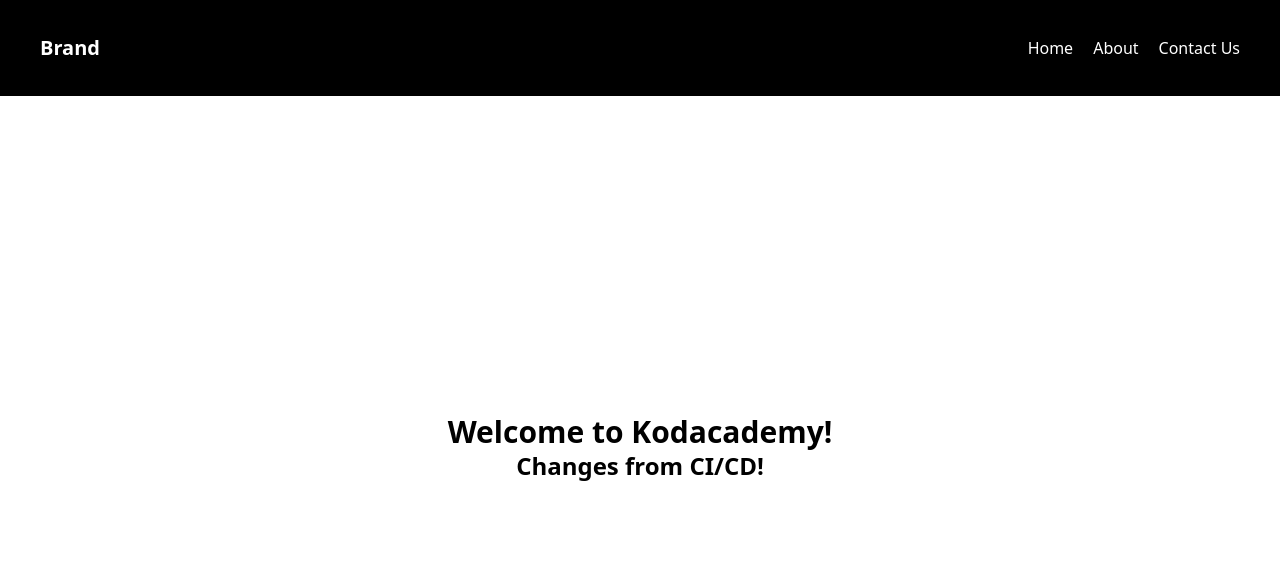
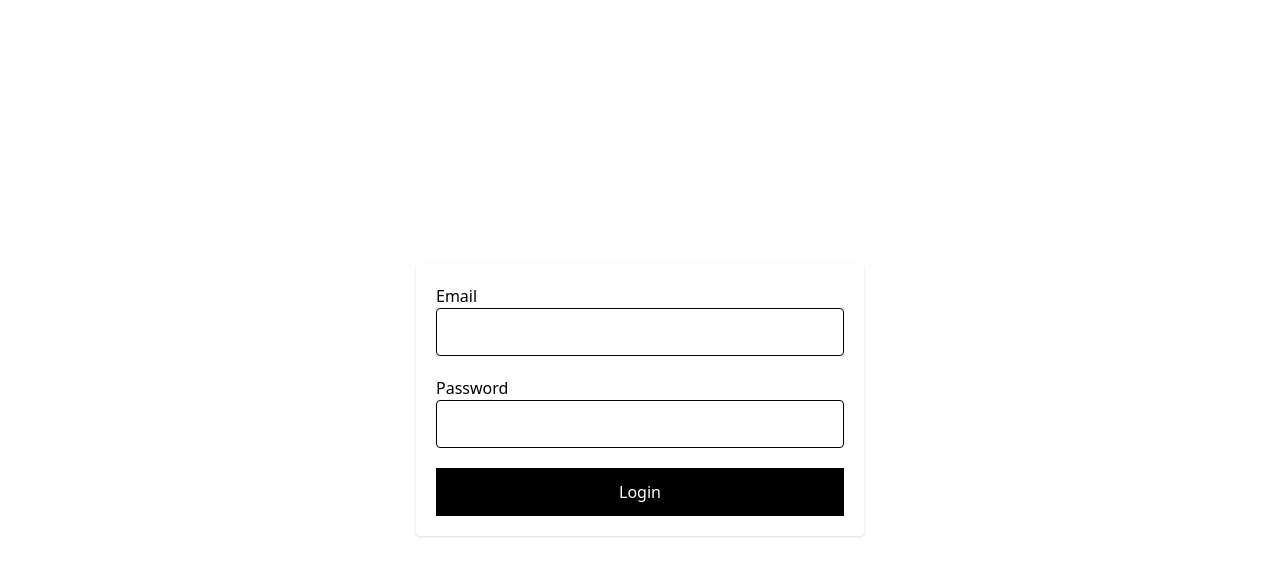
Before and after one commit to fulsep/koda-b6-cicd-frontend, a React (Vite) app: page /login in a window 1280 px wide. Shown: the top 576 px of the page. Built offline with nearby package versions, Linux system fonts and the light colour scheme.

Commit message:
feat: setup router and login page

```diff
--- a/package.json
+++ b/package.json
@@ -13,6 +13,7 @@
     "@tailwindcss/vite": "^4.1.18",
     "react": "^19.2.0",
     "react-dom": "^19.2.0",
+    "react-router-dom": "^7.13.1",
     "tailwindcss": "^4.1.18"
   },
   "devDependencies": {
--- a/src/App.jsx
+++ b/src/App.jsx
@@ -1,27 +1,24 @@
 import React from 'react'
+import { createBrowserRouter, RouterProvider } from 'react-router-dom'
+import Home from './pages/Home'
+import Login from './pages/Login'
+
+const router = createBrowserRouter([
+  {
+    path: "/",
+    element: <Home />,
+  },
+  {
+    path: "/login",
+    element: <Login />
+  }
+])
 
 function App() {
   return (
-    <div className='flex flex-col min-h-screen h-full'>
-      <div className='h-24 bg-black text-white flex justify-between items-center px-10'>
-        <div className='text-xl font-bold'>Brand</div>
-        <ul className='flex gap-5'>
-          <li>
-            <a href="#">Home</a>
-          </li>
-          <li>
-            <a href="#">About</a>
-          </li>
-          <li>
-            <a href="#">Contact Us</a>
-          </li>
-        </ul>
-      </div>
-      <div className='flex-1 flex flex-col justify-center items-center'>
-        <h1 className='font-bold text-3xl'>Welcome to Kodacademy!</h1>
-        <h1 className='font-bold text-2xl'>Changes from CI/CD!</h1>
-      </div>
-    </div>
+    <>
+      <RouterProvider router={router} />
+    </>
   )
 }
 
--- /dev/null
+++ b/src/pages/Home.jsx
@@ -0,0 +1,28 @@
+import React from 'react'
+
+function Home() {
+  return (
+    <div className='flex flex-col min-h-screen h-full'>
+      <div className='h-24 bg-black text-white flex justify-between items-center px-10'>
+        <div className='text-xl font-bold'>Brand</div>
+        <ul className='flex gap-5'>
+          <li>
+            <a href="#">Home</a>
+          </li>
+          <li>
+            <a href="#">About</a>
+          </li>
+          <li>
+            <a href="#">Contact Us</a>
+          </li>
+        </ul>
+      </div>
+      <div className='flex-1 flex flex-col justify-center items-center'>
+        <h1 className='font-bold text-3xl'>Welcome to Kodacademy!</h1>
+        <h1 className='font-bold text-2xl'>Changes from CI/CD!</h1>
+      </div>
+    </div>
+  )
+}
+
+export default Home
--- /dev/null
+++ b/src/pages/Login.jsx
@@ -0,0 +1,23 @@
+import React from 'react'
+
+function Login() {
+  return (
+    <div className='flex justify-center items-center min-h-screen'>
+        <form className='flex flex-col gap-5 max-w-md w-full p-5 rounded bg-white shadow'>
+            <label className='flex flex-col'>
+                <span>Email</span>
+                <input className='h-12 rounded border outline-none' type="email" name='email' />
+            </label>
+            <label className='flex flex-col'>
+                <span>Password</span>
+                <input className='h-12 rounded border outline-none' type="password" name='password' />
+            </label>
+            <button className='h-12 bg-black text-white flex justify-center items-center'>
+                Login
+            </button>
+        </form>
+    </div>
+  )
+}
+
+export default Login
```
Also changed, not shown: 1 other file (tests, documents, lock files or other folders).
